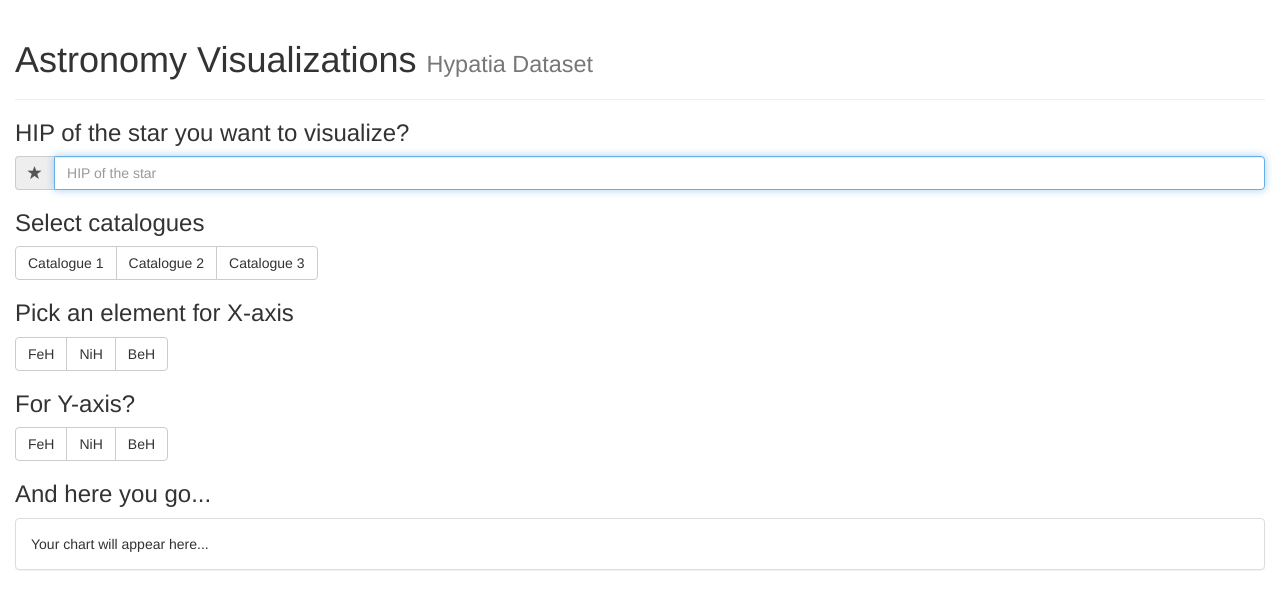
After one commit to BenKnght/hypatia, a Flask app: page /visualize in a window 1280 px wide. The commit adds this page. Shown: the top 609 px of the page. Run offline with Flask 2, Linux system fonts and the light colour scheme; some libraries are stand-ins or nearby versions.

Commit message:
master-child pages. added skeleton for visualization

```diff
--- a/App/Server.py
+++ b/App/Server.py
@@ -21,7 +21,12 @@ UPLOADS_DIR = os.path.join(os.path.dirname(os.path.realpath(__file__)), './dataf
 
 @app.route('/', methods=['GET'])
 def index():
-    return render_template('index.html')
+    return render_template('import.html')
+
+
+@app.route('/visualize', methods=['GET'])
+def visualize():
+    return render_template('visualization.html')
 
 
 @app.route('/log/<filename>', methods=['GET'])
--- a/App/templates/index.html
+++ b/App/templates/index.html
@@ -1,12 +1,12 @@
 <!DOCTYPE html>
 <html lang="en">
 <head>
+    {% block head %}
     <meta charset="UTF-8">
     <meta name="viewport" content="width=device-width, initial-scale=1">
-    <title>Astronomy Visualizations</title>
+    <title>{% block title %}{% endblock %} : Astronomy Visualizations</title>
     <link rel="stylesheet" type="text/css" href="/static/node_modules/bootstrap/dist/css/bootstrap.min.css">
-    <link rel="stylesheet" type="text/css" href="/static/node_modules/blueimp-file-upload/css/jquery.fileupload.css">
-
+    {% endblock %}
 </head>
 <body>
 <div class="container-fluid">
@@ -15,71 +15,7 @@
             <small>Hypatia Dataset</small>
         </h1>
     </div>
-    <h2>Import data</h2>
-    <div id="status" class="alert alert-info hide" role="alert">...</div>
-    <form id="uploadForm">
-        <div class="form-group">
-            <span class="btn btn-success fileinput-button">
-                <i class="glyphicon glyphicon-plus"></i>
-                <span>Select file...</span>
-                <!-- The file input field used as target for the file upload widget -->
-                <input id="fileupload" type="file" name="file" data-url="/upload">
-            </span>
-
-            <p class="help-block">See below for supported format. Exo planets - Coming Soon!</p>
-        </div>
-        <button type="submit" id="uploadSubmitBtn" class="btn btn-default">Submit</button>
-    </form>
-
-    <h2>Supported Format</h2>
-    <pre>
-        Star: hip=77783
-        hd = 142245
-        bd = B+15 2925
-        Spec Type = K0
-        Vmag = [ 7.6302]
-        dist (pc) = 109.53
-        RA/Dec = (238.23,15.43)
-        Disk component: thin
-        FeH 0.12 [Adamow et al. (2014)]
-        OH 0.12 [Adamow et al. (2014)]
-        MgH 0.11 [Adamow et al. (2014)]
-        AlH 0.06 [Adamow et al. (2014)]
-        CaH 0.13 [Adamow et al. (2014)]
-        TiH 0.19 [Adamow et al. (2014)]
-    </pre>
-
-    <script src="https://cdnjs.cloudflare.com/ajax/libs/babel-core/5.6.15/browser.js"></script>
-    <script type="text/javascript" src="/static/node_modules/jquery/dist/jquery.min.js"></script>
-    <!--<script type="text/javascript" src="/static/node_modules/bootstrap/dist/js/bootstrap.min.js"></script>-->
-    <!-- file upload-->
-    <script src="/static/node_modules/blueimp-file-upload/js/vendor/jquery.ui.widget.js"></script>
-    <script src="/static/node_modules/blueimp-file-upload/js/jquery.iframe-transport.js"></script>
-    <script src="/static/node_modules/blueimp-file-upload/js/jquery.fileupload.js"></script>
-
-
-    <script type="text/babel">
-        $('#fileupload').fileupload({
-            dataType: 'json',
-            autoUpload: false,
-            add: function (e, data) {
-                $("#uploadSubmitBtn").click(function () {
-                    $(this).attr('disabled', true);
-                    data.submit();
-                    // IMPORTANT: The below clears the file properly. Form reset or any other approach did not work :(
-                    $("#fileupload").replaceWith('<input id="fileupload" type="file" name="file" data-url="/upload">')
-                });
-            },
-            always: function (e, data) {
-                if (!data.errorThrown)
-                    $("#status").removeClass('hide').text(`Imported ${data.files[0].name} (${data.files[0].size}B). `).append(`<a href="/log/${data.result.log}" target="_blank" class="alert-link">Download details of this import</a>`);
-                else
-                    $("#status").removeClass('hide').text('Unable to import. Try to remember as much sequence of operations you have done and share it with the developer.')
-
-                $("#uploadSubmitBtn").attr('disabled', false);
-            }
-        });
-    </script>
+    {% block content %}{% endblock %}
 </div>
 </body>
 </html>
--- /dev/null
+++ b/App/templates/visualization.html
@@ -0,0 +1,50 @@
+{% extends "index.html" %}
+{% block title %}Visualize Data{% endblock %}
+
+{% block head %}
+{{ super() }}
+{% endblock %}
+
+{% block content %}
+<form>
+    <h3>HIP of the star you want to visualize?</h3>
+    <div class="form-group">
+        <label class="sr-only" for="star_id">Star</label>
+        <div class="input-group">
+            <div class="input-group-addon">
+                <span class="glyphicon glyphicon-star" aria-hidden="true"></span>
+            </div>
+            <input type="text" class="form-control" id="star_id" placeholder="HIP of the star" autofocus>
+        </div>
+    </div>
+
+    <h3>Select catalogues</h3>
+    <div class="btn-group" role="group" aria-label="which catalogues">
+        <button type="button" class="btn btn-default">Catalogue 1</button>
+        <button type="button" class="btn btn-default">Catalogue 2</button>
+        <button type="button" class="btn btn-default">Catalogue 3</button>
+    </div>
+
+    <h3>Pick an element for X-axis</h3>
+    <div class="btn-group" role="group" aria-label="element for x axis">
+        <button type="button" class="btn btn-default">FeH</button>
+        <button type="button" class="btn btn-default">NiH</button>
+        <button type="button" class="btn btn-default">BeH</button>
+    </div>
+
+    <h3>For Y-axis?</h3>
+    <div class="btn-group" role="group" aria-label="element for y axis">
+        <button type="button" class="btn btn-default">FeH</button>
+        <button type="button" class="btn btn-default">NiH</button>
+        <button type="button" class="btn btn-default">BeH</button>
+    </div>
+
+    <h3>And here you go...</h3>
+    <div class="panel panel-default">
+        <div class="panel-body">
+            Your chart will appear here...
+        </div>
+    </div>
+</form>
+
+{% endblock %}
```
Also changed, not shown: App/templates/import.html (added, +73 -0 lines).
